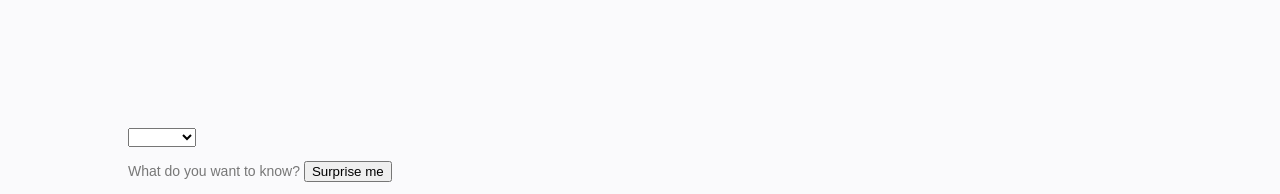
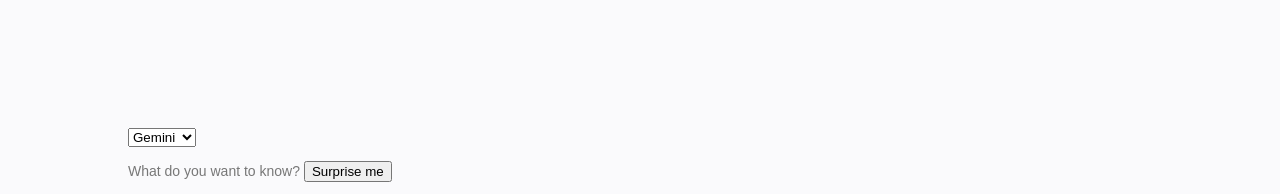
Before and after one commit to Pengyoushiyige/Untitled-Project, a Vue app in the folder frontend/: page / in a window 1280 px wide. Shown: the top 194 px of the page. Built offline with nearby package versions, Linux system fonts and the light colour scheme.

Commit message:
24.3.22 前端的模型切换功能写完啦！

```diff
--- a/frontend/src/App.vue
+++ b/frontend/src/App.vue
@@ -36,21 +36,20 @@ export default { //导出了一个对象,这个对象定义了Vue组件的选项
       results: [], // 存放搜索结果的数组
       value: '',
       chatHistory: [],
+      currentModel: 'gemini', // 默认模型
     };
   },
   components: {
     ModelSwitcher,
   },
   methods: {
-    handleModelActivated(model) {
-      console.log("Model activated:", model);
+    handleModelActivated(selectedModel) {
+      console.log("Model activated:", selectedModel);
       // 根据新激活的模型执行必要的更新，例如清空聊天历史等
       this.chatHistory = [];
       // 如果有必要，可以在这里更新 currentModel 状态，但要确保这个状态的定义和更新逻辑
+      this.currentModel = selectedModel;
     },
-
-
-
     clear() {
       // 清空问题输入框
       this.value = '';
@@ -82,7 +81,7 @@ export default { //导出了一个对象,这个对象定义了Vue组件的选项
           }
         }
         const response = await fetch(url, options); //使用fetch API提供要发送的数据设置请求头
-        const data = await response.text();
+        const data = await response.text();  //后端返回的是纯文本可以这么写，如果后端实际返回的是JSON格式，用await response.json()
         console.log(data);
         // 更新聊天历史并清空当前输入
         this.chatHistory.push(
--- a/frontend/src/components/ModelSwitcher.vue
+++ b/frontend/src/components/ModelSwitcher.vue
@@ -2,8 +2,8 @@
 
 <template>
   <div>
-    <select v-model="selectedModel" @change="onModelChange">
-      <option value="openAI">OpenAI</option>
+    <select v-model="selectedModel" @change="changeModel">
+      <option value="openai">OpenAI</option>
       <option value="gemini">Gemini</option>
       <option value="claude">Claude</option>
     </select>
@@ -14,13 +14,13 @@
 export default {
   data() {
     return {
-      currentModel: 'gemini', // 默认选中的模型
+      selectedModel: 'gemini', // 默认选中的模型
     };
   },
   methods: {
     changeModel() {
-      // 在这里直接发送请求到后端，根据currentModel的值动态更改请求的URL
-      const url = `http://localhost:3000/chat/${this.currentModel}`;
+      // 在这里直接发送请求到后端，根据selectedModel的值动态更改请求的URL
+      const url = `http://localhost:3000/chat/${this.selectedModel}`;
       fetch(url, {
         method: 'POST',
         headers: {
@@ -34,12 +34,12 @@ export default {
       })
       .then(response => response.json())
       .then(data => {
-        console.log(`${this.currentModel} model activated successfully`, data);
+        console.log(`${this.selectedModel} model activated successfully`, data);
         // 可以在这里通过事件通知 App.vue，例如更新聊天历史等
-        this.$emit('modelActivated', this.currentModel);
+        this.$emit('modelActivated', this.selectedModel);
       })
       .catch(error => {
-        console.error(`Error activating ${this.currentModel} model:`, error);
+        console.error(`Error activating ${this.selectedModel} model:`, error);
       });
     },
   },
```
Also changed, not shown: 1 other file (tests, documents, lock files or other folders).
